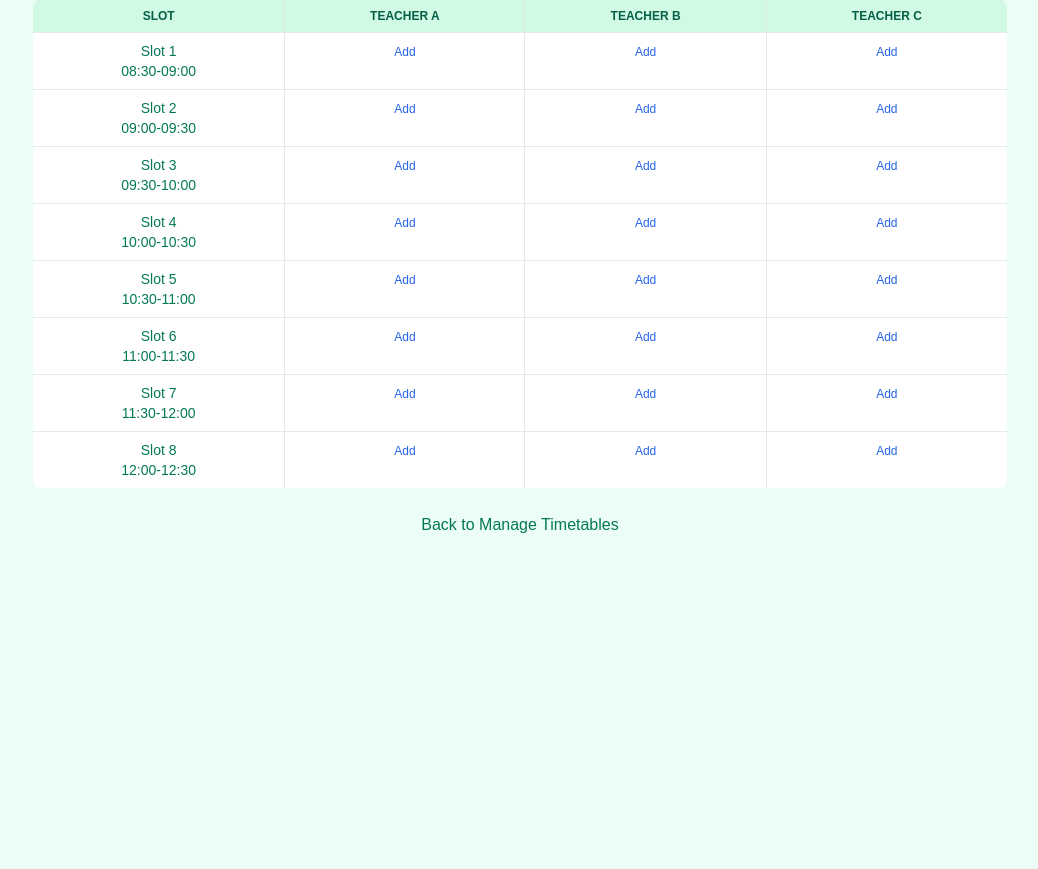
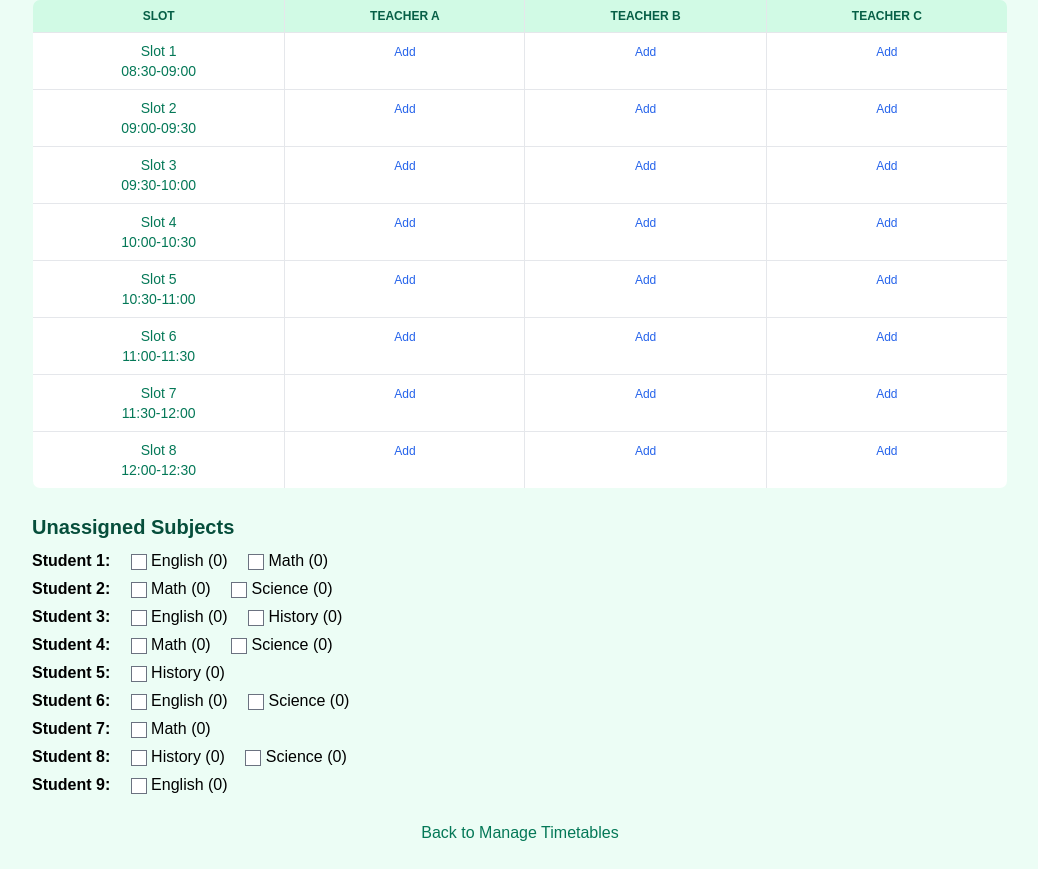
Before and after one commit to usacpcheung/timetabling-app, a Flask app: page /edit_timetable/1 in a window 1280 px wide. Shown: the part 113-982 px from the top of the page, without its empty margins (120-1158 px from the left). Before the commit the page ends 646 px from the top, so only its background shows below. Run offline with Flask 3, Linux system fonts and the light colour scheme; data comes from the database, SQL or seed files in the repository; data that the repository does not hold is empty; some libraries are stand-ins or nearby versions.

Commit message:
Track worksheet assignments for unscheduled subjects

```diff
--- a/app.py
+++ b/app.py
@@ -187,6 +187,14 @@ def init_db():
         c.execute('''CREATE TABLE attendance_log (
             student_id INTEGER,
             student_name TEXT,
+            subject TEXT,
+            date TEXT
+        )''')
+
+    if not table_exists('worksheets'):
+        c.execute('''CREATE TABLE worksheets (
+            id INTEGER PRIMARY KEY AUTOINCREMENT,
+            student_id INTEGER,
             subject TEXT,
             date TEXT
         )''')
@@ -1078,8 +1086,6 @@ def get_timetable_data(target_date):
     c.execute('SELECT id, name FROM students_archive')
     for row in c.fetchall():
         student_names.setdefault(row['id'], row['name'])
-    conn.close()
-
     grid = {slot: {te['id']: None for te in teachers} for slot in range(slots)}
     for r in rows:
         tid = r['teacher_id']
@@ -1106,7 +1112,17 @@ def get_timetable_data(target_date):
         required = set(json.loads(s['subjects']))
         miss = required - assigned.get(s['id'], set())
         if miss:
-            missing[s['id']] = sorted(miss)
+            subj_list = []
+            for subj in sorted(miss):
+                c.execute(
+                    'SELECT COUNT(*) FROM worksheets WHERE student_id=? AND subject=? AND date<=?',
+                    (s['id'], subj, target_date),
+                )
+                count = c.fetchone()[0]
+                subj_list.append({'subject': subj, 'count': count})
+            missing[s['id']] = subj_list
+
+    conn.close()
 
     has_rows = bool(rows)
     return target_date, range(slots), teachers, grid, missing, student_names, slot_labels, has_rows
@@ -1332,6 +1348,29 @@ def edit_timetable(date):
                         )
                 conn.commit()
                 flash('Lesson added.', 'info')
+        elif action == 'worksheet':
+            student_id = request.form.get('student_id')
+            subject = request.form.get('subject')
+            assign = request.form.get('assign')
+            if student_id and subject and assign is not None:
+                sid = int(student_id)
+                if assign == '1':
+                    c.execute(
+                        'SELECT 1 FROM worksheets WHERE student_id=? AND subject=? AND date=?',
+                        (sid, subject, date),
+                    )
+                    if c.fetchone() is None:
+                        c.execute(
+                            'INSERT INTO worksheets (student_id, subject, date) VALUES (?, ?, ?)',
+                            (sid, subject, date),
+                        )
+                else:
+                    c.execute(
+                        'DELETE FROM worksheets WHERE student_id=? AND subject=? AND date=?',
+                        (sid, subject, date),
+                    )
+                conn.commit()
+                flash('Worksheet assignment updated.', 'info')
         conn.close()
         return redirect(url_for('edit_timetable', date=date))
 
@@ -1388,6 +1427,51 @@ def edit_timetable(date):
     c.execute('SELECT name FROM subjects')
     subjects = [r['name'] for r in c.fetchall()]
 
+    # compute unassigned subjects and worksheet counts
+    c.execute('SELECT group_id, student_id FROM group_members')
+    gm_rows = c.fetchall()
+    group_students = {}
+    for gm in gm_rows:
+        group_students.setdefault(gm['group_id'], []).append(gm['student_id'])
+
+    c.execute('SELECT id, name, subjects, active FROM students')
+    student_rows = c.fetchall()
+    student_names = {s['id']: s['name'] for s in student_rows}
+    c.execute('SELECT id, name FROM students_archive')
+    for row in c.fetchall():
+        student_names.setdefault(row['id'], row['name'])
+
+    assigned = {s['id']: set() for s in student_rows}
+    for les in lessons:
+        subj = les['subject']
+        if les['group_id']:
+            for sid in group_students.get(les['group_id'], []):
+                assigned.setdefault(sid, set()).add(subj)
+        elif les['student_id']:
+            assigned.setdefault(les['student_id'], set()).add(subj)
+
+    missing = {}
+    for s in student_rows:
+        if not s['active']:
+            continue
+        required = set(json.loads(s['subjects']))
+        miss = required - assigned.get(s['id'], set())
+        if miss:
+            subj_list = []
+            for subj in sorted(miss):
+                c.execute(
+                    'SELECT COUNT(*) FROM worksheets WHERE student_id=? AND subject=? AND date<=?',
+                    (s['id'], subj, date),
+                )
+                count = c.fetchone()[0]
+                c.execute(
+                    'SELECT 1 FROM worksheets WHERE student_id=? AND subject=? AND date=?',
+                    (s['id'], subj, date),
+                )
+                assigned_today = c.fetchone() is not None
+                subj_list.append({'subject': subj, 'count': count, 'assigned': assigned_today})
+            missing[s['id']] = subj_list
+
     conn.close()
     return render_template(
         'edit_timetable.html',
@@ -1398,6 +1482,8 @@ def edit_timetable(date):
         groups=groups,
         teachers=teachers,
         subjects=subjects,
+        missing=missing,
+        student_names=student_names,
         slots=slots,
     )
 
--- a/static/main.js
+++ b/static/main.js
@@ -88,4 +88,16 @@ document.addEventListener('DOMContentLoaded', function () {
             if (modal) modal.show();
         });
     });
+
+    const worksheetForms = document.querySelectorAll('.worksheet-form');
+    worksheetForms.forEach(function (form) {
+        const cb = form.querySelector('input[type="checkbox"]');
+        const hidden = form.querySelector('input[name="assign"]');
+        if (cb && hidden) {
+            cb.addEventListener('change', function () {
+                hidden.value = cb.checked ? '1' : '0';
+                form.submit();
+            });
+        }
+    });
 });
--- a/templates/edit_timetable.html
+++ b/templates/edit_timetable.html
@@ -55,6 +55,27 @@
                 </tbody>
             </table>
         </div>
+        {% if missing %}
+        <h2 class="text-xl text-emerald-900 font-semibold mb-2">Unassigned Subjects</h2>
+        <ul class="mb-6">
+            {% for sid, subs in missing.items() %}
+            <li class="mb-1">
+                <strong>{{ student_names[sid] }}:</strong>
+                {% for item in subs %}
+                <form method="post" class="inline-block ml-4 worksheet-form">
+                    <input type="hidden" name="action" value="worksheet">
+                    <input type="hidden" name="student_id" value="{{ sid }}">
+                    <input type="hidden" name="subject" value="{{ item.subject }}">
+                    <input type="hidden" name="assign" value="{{ 1 if item.assigned else 0 }}">
+                    <label>
+                        <input type="checkbox" {% if item.assigned %}checked{% endif %}> {{ item.subject }} ({{ item.count }})
+                    </label>
+                </form>
+                {% endfor %}
+            </li>
+            {% endfor %}
+        </ul>
+        {% endif %}
 
         <p class="text-center"><a href="{{ url_for('manage_timetables') }}" class="text-emerald-700 hover:underline">Back to Manage Timetables</a></p>
     </div>
--- a/templates/timetable.html
+++ b/templates/timetable.html
@@ -38,7 +38,11 @@
     <h2>Unscheduled Subjects</h2>
     <ul>
         {% for sid, subs in missing.items() %}
-        <li>{{ student_names[sid] }}: {{ ', '.join(subs) }}</li>
+        <li>{{ student_names[sid] }}:
+            {% for item in subs %}
+                {{ item.subject }} ({{ item.count }}){% if not loop.last %}, {% endif %}
+            {% endfor %}
+        </li>
         {% endfor %}
     </ul>
     {% endif %}
```
